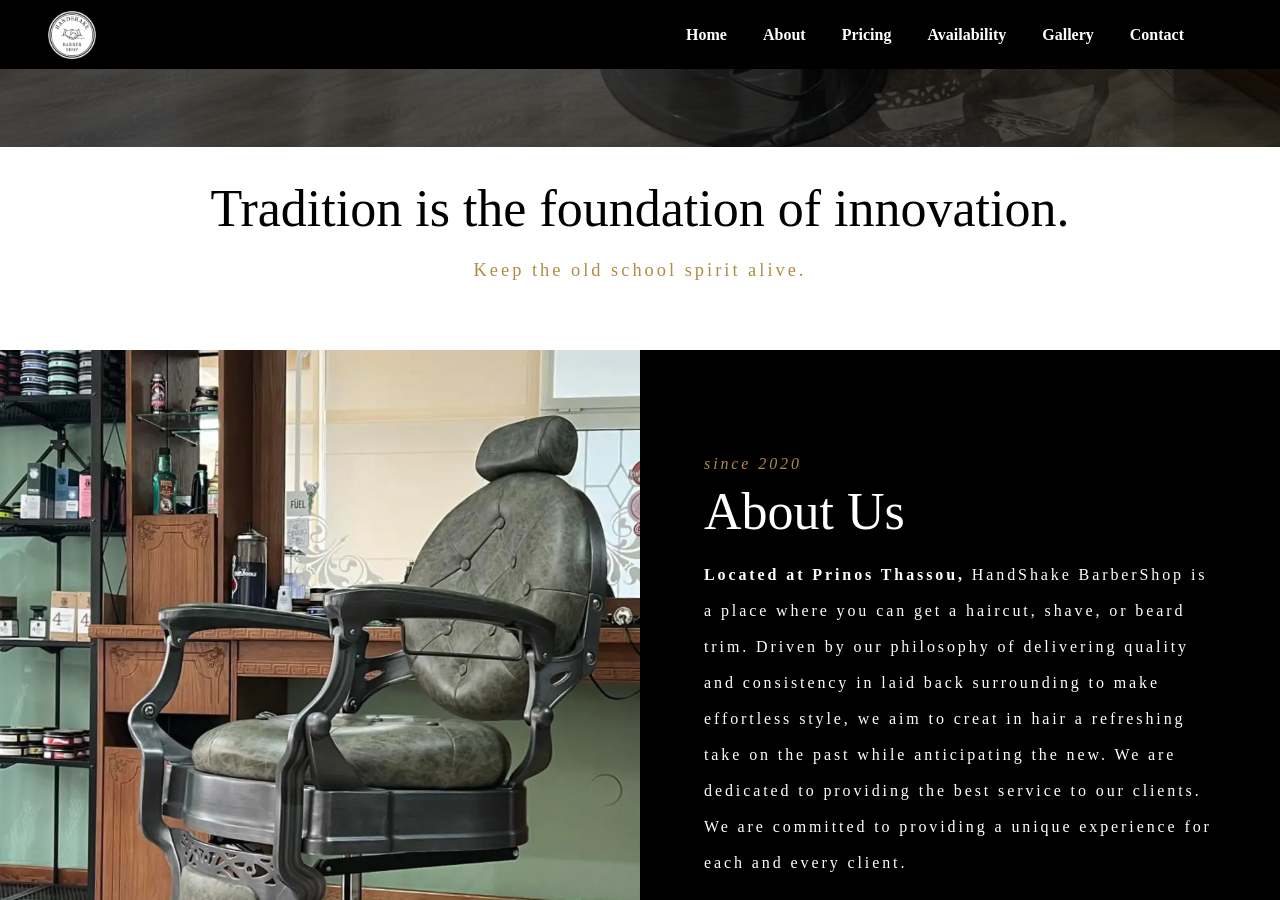
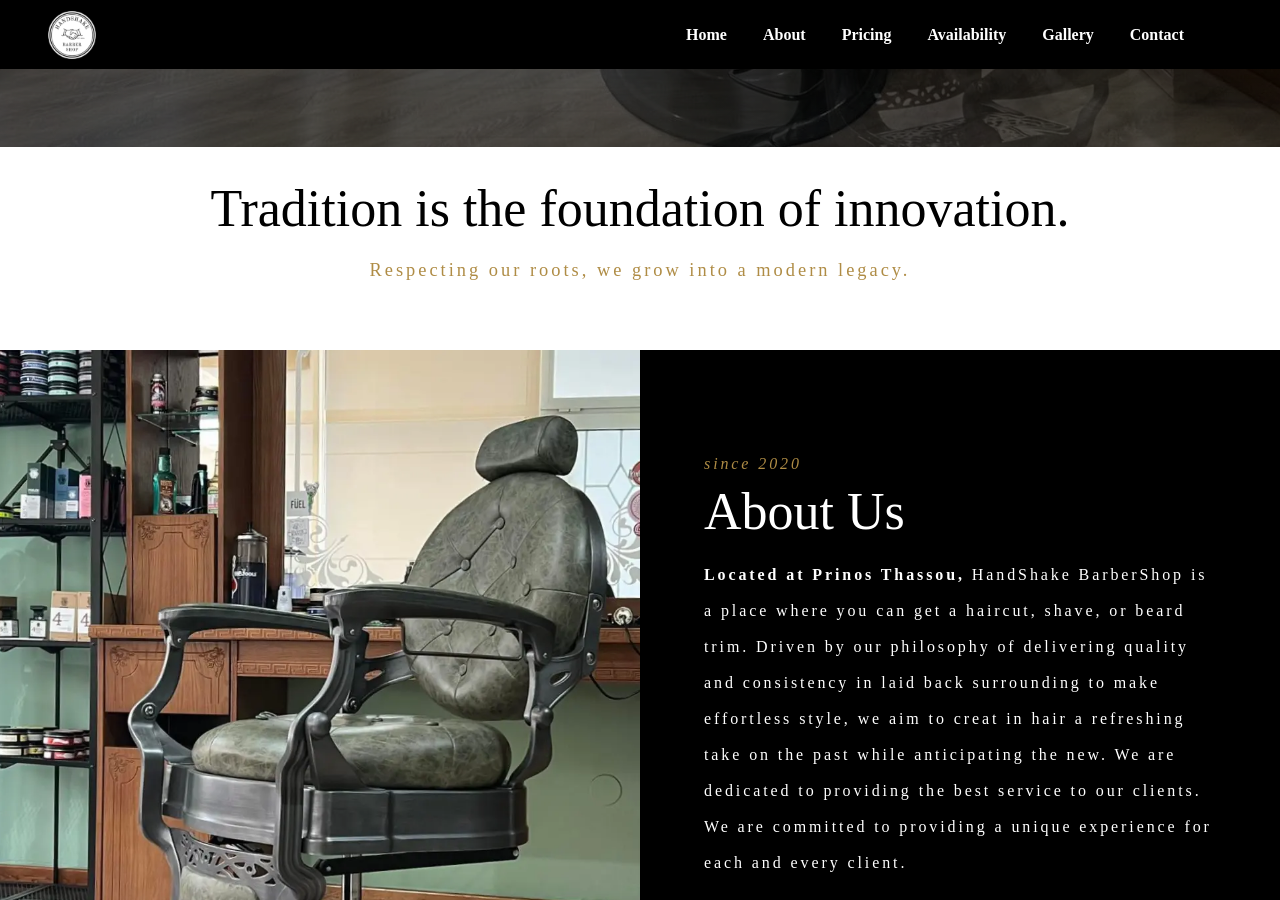
Before and after one commit to RigasAlex/handshake-barbershop, a Jekyll site: the page built from index.md, in a window 1280 px wide and 900 px high, scrolled down 753 px. Built offline with Jekyll 4.4.1, drawn with Linux system fonts in a browser that asks for light colours; some web fonts are replaced.

Commit message:
Change intro text

```diff
--- a/index.md
+++ b/index.md
@@ -11,7 +11,7 @@
 intro:
     pretitle: Introducing
     title: Tradition is the foundation of innovation.
-    text: Keep the old school spirit alive.
+    text: Respecting our roots, we grow into a modern legacy.
 
 about:
     img: assets/img/handshake_06.webp
```
